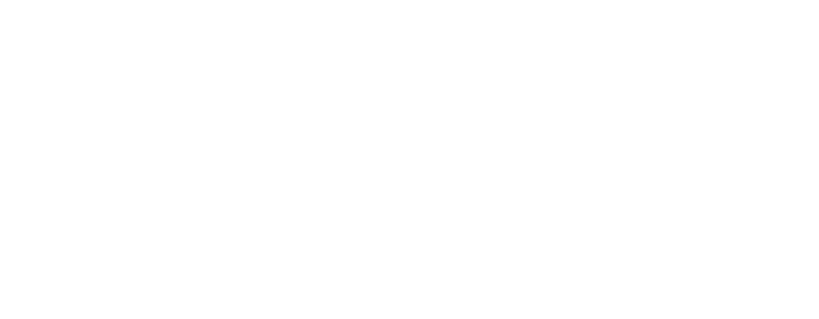
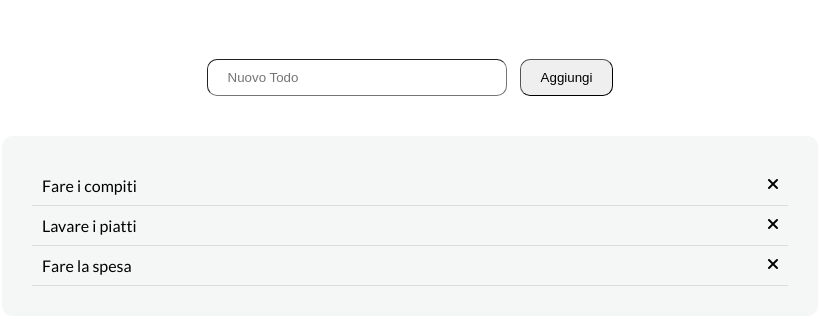
Before and after one commit to Luigi9411/vue-todolist, a plain HTML site: page index.html in a window 1280 px wide. Shown: the whole page, without its empty margins (230-1049 px from the left). Drawn offline with nearby package versions, Linux system fonts and the light colour scheme.

Commit message:
first-commit

```diff
--- a/css/style.css
+++ b/css/style.css
@@ -0,0 +1,72 @@
+*{
+    margin: 0;
+    padding: 0;
+    box-sizing: border-box;
+}
+
+html{
+    font-family: 'Lato',sans-serif;
+}
+
+.container{
+    margin: 0 auto;
+    width: 70%;
+    height: 100vh;
+}
+
+.logo{
+    margin: 20px 0;
+    text-align: center;
+}
+
+.logo-img{
+    max-width: 300px;
+}
+
+.n-todo{
+    text-align: center;
+}
+
+.n-todo input{
+    padding: 10px 20px;
+    border-radius: 10px;
+    border-width: 1px;
+    min-width: 300px;
+    margin-right: 10px;
+}
+
+.n-todo button{
+    padding: 10px 20px;
+    border-radius: 10px;
+    border-width: 1px;
+    cursor: pointer;
+}
+
+.todos-container{
+    margin: 40px;
+    border-radius: 10px;
+    background-color: #f5f7f7;
+    padding: 30px;
+}
+
+.todos-container ul {
+    list-style: none;
+}
+
+.todo {
+    border-bottom: 1px solid #dadee1;
+    padding: 10px;
+    cursor: pointer;
+}
+
+.todo:hover{
+    background-color: white;
+}
+
+.todo i{
+    float: right
+}
+
+.todo i:hover {
+    color: #cc0000;
+}
--- a/index.html
+++ b/index.html
@@ -5,8 +5,37 @@
     <meta http-equiv="X-UA-Compatible" content="IE=edge">
     <meta name="viewport" content="width=device-width, initial-scale=1.0">
     <title>Vue Todolist</title>
+    <!-- font -->
+    <link rel="preconnect" href="https://fonts.googleapis.com">
+    <link rel="preconnect" href="https://fonts.gstatic.com" crossorigin>
+    <link href="https://fonts.googleapis.com/css2?family=Lato&display=swap" rel="stylesheet">
+    <!-- style-css -->
+	<link rel="stylesheet" href="css/style.css">
+    <!-- vue -->
+    <script src="https://cdn.jsdelivr.net/npm/vue@2.7.13/dist/vue.js" defer></script>
+	<script src="js/script.js" defer></script>
+    <!-- icon -->
+    <link rel="stylesheet" href="https://cdnjs.cloudflare.com/ajax/libs/font-awesome/6.2.0/css/all.min.css" integrity="sha512-xh6O/CkQoPOWDdYTDqeRdPCVd1SpvCA9XXcUnZS2FmJNp1coAFzvtCN9BmamE+4aHK8yyUHUSCcJHgXloTyT2A==" crossorigin="anonymous" referrerpolicy="no-referrer" />
 </head>
 <body>
+    <div id="app" class="container">
+        <div class="logo">
+            <img src="" alt="">
+        </div>
 
+        <div class="n-todo">
+            <input type="text" placeholder="Nuovo Todo" v-model="text"/>
+            <button @click="addTodo">Aggiungi</button>
+        </div>
+        <div class="todos-container">
+            <h2 v-if="arrTodo.length == 0" >Non ci sono todo</h2>
+            <ul v-else>
+                <li v-for="(arrTodo,i) in arrTodo" :key="text" class="todo">
+                   <span>{{ arrTodo.text }}</span>
+                   <i class="fas fa-times" @click="deleteText(i)"></i>
+                </li>
+            </ul>
+        </div>
+    </div>
 </body>
 </html>
--- a/js/script.js
+++ b/js/script.js
@@ -15,3 +15,43 @@
 // Bonus:
 // 1- oltre al click sul pulsante, intercettare anche il tasto ENTER per aggiungere il todo alla lista
 // 2- cliccando sul testo dell'item, invertire il valore della proprietà done del todo corrispondente (se done era uguale a false, impostare true e viceversa)
+
+
+new Vue({
+    el: '#app',
+    data: {
+      arrTodo: [
+         {
+            text: 'Fare i compiti',
+            done:   true
+         },
+         {
+            text: 'Lavare i piatti',
+            done:  false
+         },
+         {
+            text: 'Fare la spesa',
+            done:  true
+         },
+      ],
+       text:'',
+
+
+    },
+    methods: {
+        addTodo(){
+         if(this.text.trim()) {
+
+            this.arrTodo.push({
+               text:this.text.trim(),
+               done: false
+            });
+            this.text='';
+         }
+
+        },
+        deleteText(index) {
+            this.arrTodo.splice(index,1);
+        },
+    }
+});
```
